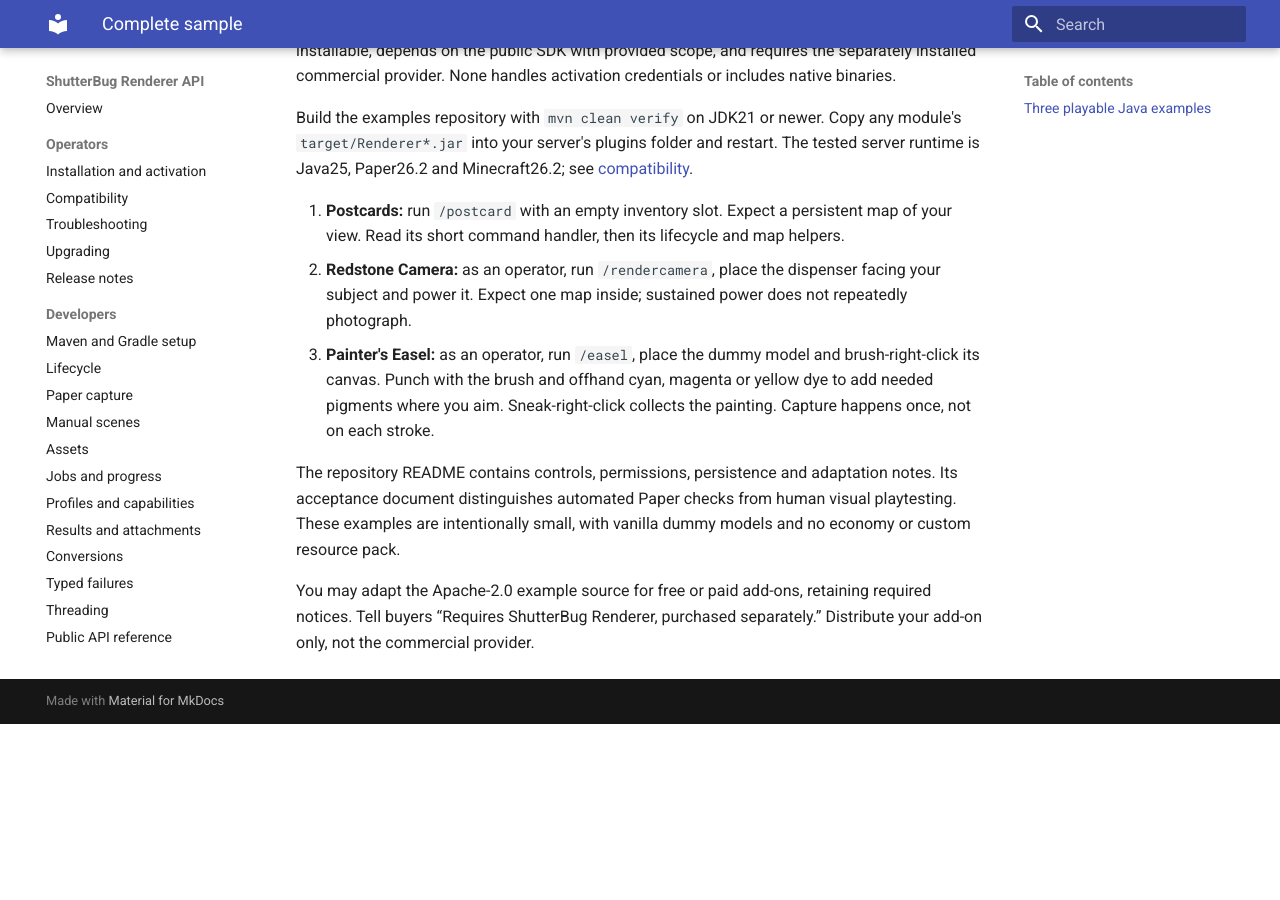
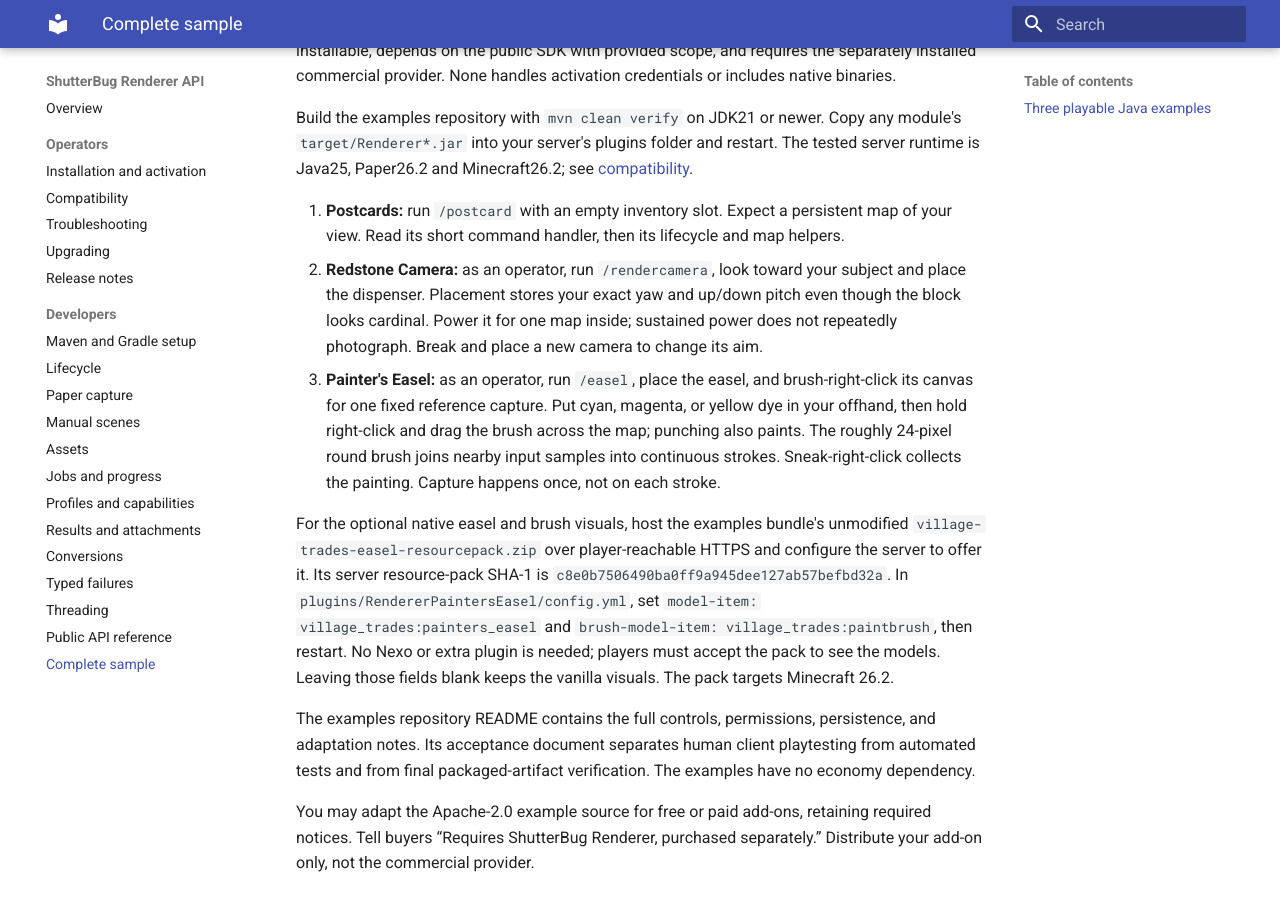
Before and after one commit to kernel-person/shutterbug-renderer-api, an MkDocs documentation site: the page built from docs/sample-walkthrough.md, in a window 1280 px wide and 900 px high, scrolled down 892 px. Built offline with MkDocs 1.6.1 and Material for MkDocs 9.7.7, drawn with Linux system fonts in a browser that asks for light colours; before the commit the page ends 1616 px from its top, so only the background shows below that.

Commit message:
Document personalized renderer activation and playable examples

```diff
--- a/docs/sample-walkthrough.md
+++ b/docs/sample-walkthrough.md
@@ -21,9 +21,11 @@
 Build the examples repository with `mvn clean verify` on JDK21 or newer. Copy any module's `target/Renderer*.jar` into your server's plugins folder and restart. The tested server runtime is Java25, Paper26.2 and Minecraft26.2; see [compatibility](compatibility.md).
 
 1. **Postcards:** run `/postcard` with an empty inventory slot. Expect a persistent map of your view. Read its short command handler, then its lifecycle and map helpers.
-2. **Redstone Camera:** as an operator, run `/rendercamera`, place the dispenser facing your subject and power it. Expect one map inside; sustained power does not repeatedly photograph.
-3. **Painter's Easel:** as an operator, run `/easel`, place the dummy model and brush-right-click its canvas. Punch with the brush and offhand cyan, magenta or yellow dye to add needed pigments where you aim. Sneak-right-click collects the painting. Capture happens once, not on each stroke.
+2. **Redstone Camera:** as an operator, run `/rendercamera`, look toward your subject and place the dispenser. Placement stores your exact yaw and up/down pitch even though the block looks cardinal. Power it for one map inside; sustained power does not repeatedly photograph. Break and place a new camera to change its aim.
+3. **Painter's Easel:** as an operator, run `/easel`, place the easel, and brush-right-click its canvas for one fixed reference capture. Put cyan, magenta, or yellow dye in your offhand, then hold right-click and drag the brush across the map; punching also paints. The roughly 24-pixel round brush joins nearby input samples into continuous strokes. Sneak-right-click collects the painting. Capture happens once, not on each stroke.
 
-The repository README contains controls, permissions, persistence and adaptation notes. Its acceptance document distinguishes automated Paper checks from human visual playtesting. These examples are intentionally small, with vanilla dummy models and no economy or custom resource pack.
+For the optional native easel and brush visuals, host the examples bundle's unmodified `village-trades-easel-resourcepack.zip` over player-reachable HTTPS and configure the server to offer it. Its server resource-pack SHA-1 is `c8e0b7506490ba0ff9a945dee127ab57befbd32a`. In `plugins/RendererPaintersEasel/config.yml`, set `model-item: village_trades:painters_easel` and `brush-model-item: village_trades:paintbrush`, then restart. No Nexo or extra plugin is needed; players must accept the pack to see the models. Leaving those fields blank keeps the vanilla visuals. The pack targets Minecraft 26.2.
+
+The examples repository README contains the full controls, permissions, persistence, and adaptation notes. Its acceptance document separates human client playtesting from automated tests and from final packaged-artifact verification. The examples have no economy dependency.
 
 You may adapt the Apache-2.0 example source for free or paid add-ons, retaining required notices. Tell buyers “Requires ShutterBug Renderer, purchased separately.” Distribute your add-on only, not the commercial provider.
```
Also changed, not shown: docs/index.md (+1 -1 lines), docs/operator-guide.md (+5 -3 lines), docs/release-notes.md (+2 -2 lines), docs/troubleshooting.md (+2 -2 lines), docs/upgrading.md (+2 -2 lines), publication-manifest.json (+6 -6 lines), 1 other file.
